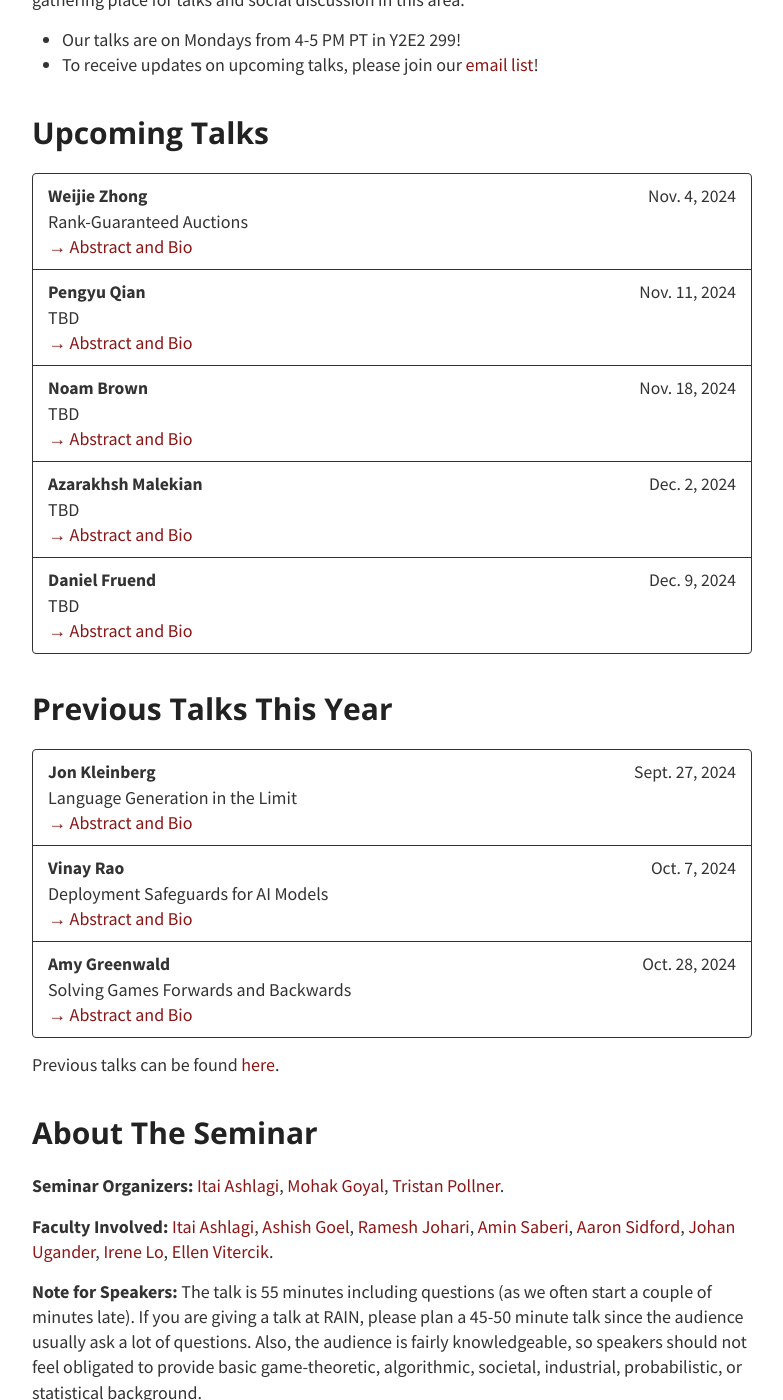
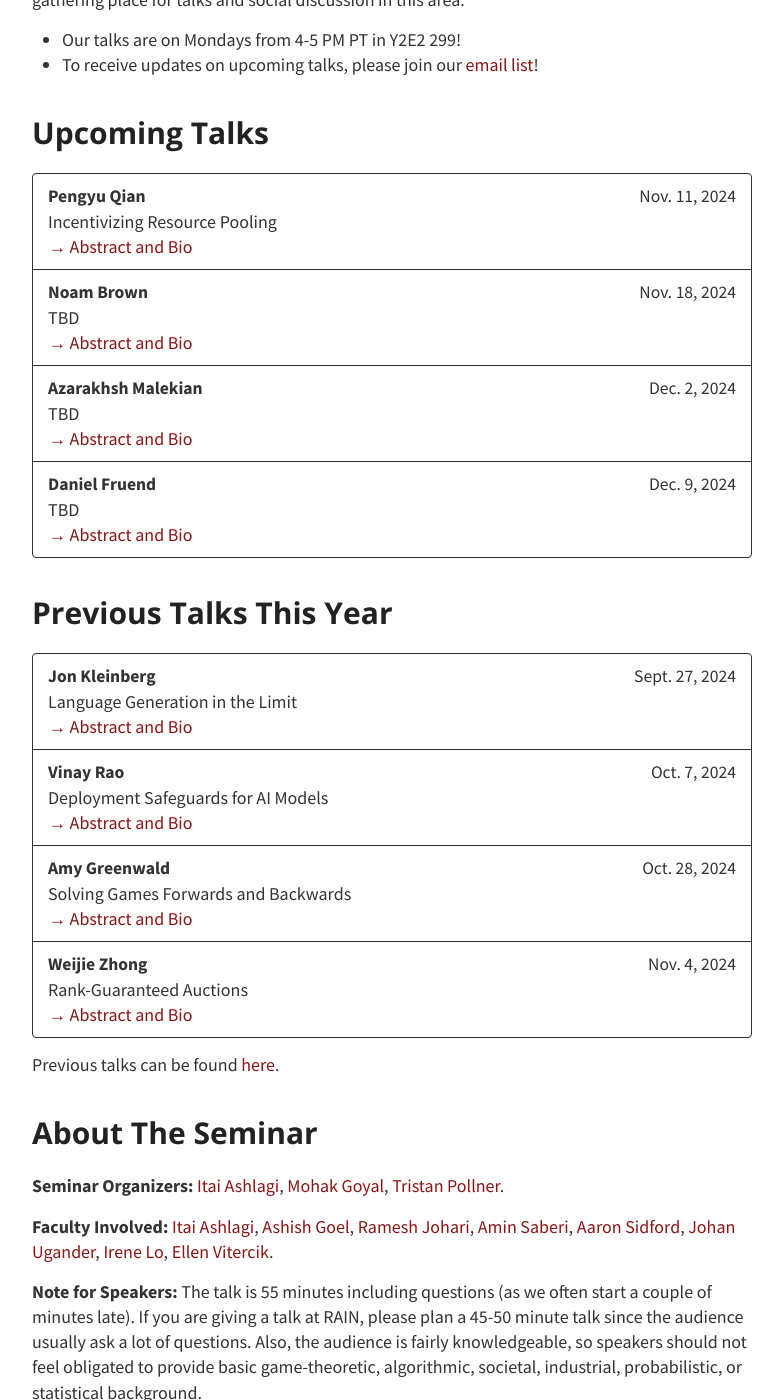
Before and after one commit to stanford-rain-seminar/stanford-rain-seminar.github.io, a Jekyll site: the page built from index.md, in a window 1280 px wide and 1400 px high, scrolled down 347 px. Shown: the whole window, without its empty margins (248-1031 px from the left). Built offline with Jekyll 4.4.1, drawn with Linux system fonts in a browser that asks for light colours; nearby versions of some CDN libraries; our own code applies the rules of GitHub Pages for plain Markdown files.

Commit message:
Update talks.yml

```diff
--- a/_data/talks.yml
+++ b/_data/talks.yml
@@ -1,15 +1,10 @@
 - type: Upcoming Talks
   members:
-    - speaker: Weijie Zhong
-      date: Nov. 4, 2024
-      title: "Rank-Guaranteed Auctions"
-      abstract: "We propose a combinatorial ascending auction that is 'approximately' optimal, requiring minimal rationality to achieve this level of optimality, and is robust to strategic and distributional uncertainties. Specifically, the auction is rank-guaranteed, meaning that for any menu M and any valuation profile, the ex-post revenue is guaranteed to be at least as high as the highest revenue achievable from feasible allocations, taking the (|M| + 1)th-highest valuation for each bundle as the price. Our analysis highlights a crucial aspect of combinatorial auction design, namely, the design of menus. We provide simple and approximately optimal menus in various settings."
-      bio: "Weijie Zhong is an Assistant Professor of Economics at the Stanford Graduate School of Business. He specializes in microeconomic theory, focusing on how information influences individual behavior and market outcomes. His recent research delves into the optimal ways to dynamically acquire information to aid decision-making."
     - speaker: Pengyu Qian
       date: Nov. 11, 2024
-      title: TBD
-      abstract: TBD
-      bio: TBD
+      title: "Incentivizing Resource Pooling"
+      abstract: "Resource pooling improves system efficiency drastically in large stochastic systems, but its effective implementation in decentralized systems remains relatively underexplored. This paper studies how to incentivize resource pooling when agents are self-interested, and their states are private information. Our primary motivation is applications in the design of decentralized computing markets, among others. We study a standard multi-server queueing model in which each server is associated with an M/M/1 queue and aims to minimize its time-average job holding and processing costs. We design a simple token-based mechanism where servers can earn tokens by offering help and spend tokens to request help from other servers, all in their self-interest. The mechanism induces a complex game among servers. We employ the fluid mean-field equilibrium (FMFE) concept to analyze the system, combining mean-field approximation with fluid relaxation. This framework enables us to derive a closed-form characterization of servers' FMFE strategies. We show that these FMFE strategies approximate well the servers' rational behavior. We leverage this framework to optimize the design of the mechanism and present our main results: As the number of servers increases, the proposed mechanism incentivizes complete resource pooling---that is, the system dynamics and performance under our mechanism match those under centralized control."
+      bio: "Pengyu Qian is an Assistant Professor in the Operations & Technology Management department at the Questrom School of Business, Boston University. His research studies the design and analysis of marketplaces in dynamic settings, using tools from probability, optimization and game theory. He is interested in foundational models driven by challenges in sharing economy and the allocation of public resources. His research emphasizes algorithms/mechanisms that not only have good theoretical guarantees, but also are simple, robust, and hence practical for real-world systems. Pengyu is a recipient of the INFORMS JFIG Best Paper Prize. He earned his Ph.D. from Columbia Business School and his B.S. from Peking University."
     - speaker: Noam Brown
       date: Nov. 18, 2024
       title: TBD
@@ -43,3 +38,8 @@
       title: "Solving Games Forwards and Backwards"
       abstract: "Computing equilibria in games is a problem of great interest in both economics and computer science. We present a min-max formulation of this problem, in which the minimizer seeks an equilibrium solution for the game, while the maximizer seeks to find fault with the proposed solutions. We call this problem the 'forward' problem. In the 'backwards' problem, we are instead given an equilibrium and a parameterized game, and we are interested in inferring a game from that equilibrium: i.e., identifying the game parameters that induce the observed equilibrium. We consider the backwards problem under weaker and weaker assumptions, ranging from inverse multiagent planning to inverse multiagent learning and beyond, for each of which we present min-max formulations. While it can be difficult to ensure that the min-max formulation of a forward problem is convex-concave, and thus amenable to standard solutions (e.g., gradient descent ascent), we find it easier to ensure that the min-max formulation of a backward problem is convex-concave. We apply our backwards method to Spanish electricity market time-series data, and then push the inferred game forward to predict future market prices. Joint work with Denizalp Goktas and Sadie Zhao."
       bio: "Amy Greenwald is a Professor of Computer Science at Brown University in Providence, Rhode Island. Her research focuses on game-theoretic and economic interactions among computational agents with applications to automated bidding and negotiation in domains ranging from advertising auctions to supply chains. She is also active in promoting diversity in Computer Science, leading multiple K-12 initiatives in the Providence public schools."
+    - speaker: Weijie Zhong
+      date: Nov. 4, 2024
+      title: "Rank-Guaranteed Auctions"
+      abstract: "We propose a combinatorial ascending auction that is 'approximately' optimal, requiring minimal rationality to achieve this level of optimality, and is robust to strategic and distributional uncertainties. Specifically, the auction is rank-guaranteed, meaning that for any menu M and any valuation profile, the ex-post revenue is guaranteed to be at least as high as the highest revenue achievable from feasible allocations, taking the (|M| + 1)th-highest valuation for each bundle as the price. Our analysis highlights a crucial aspect of combinatorial auction design, namely, the design of menus. We provide simple and approximately optimal menus in various settings."
+      bio: "Weijie Zhong is an Assistant Professor of Economics at the Stanford Graduate School of Business. He specializes in microeconomic theory, focusing on how information influences individual behavior and market outcomes. His recent research delves into the optimal ways to dynamically acquire information to aid decision-making."
```
